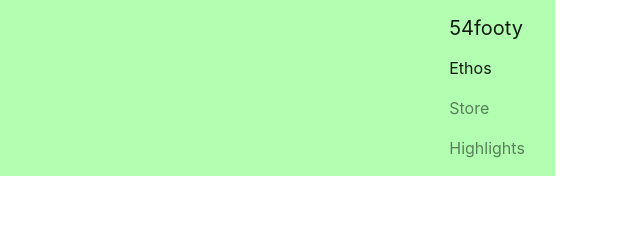
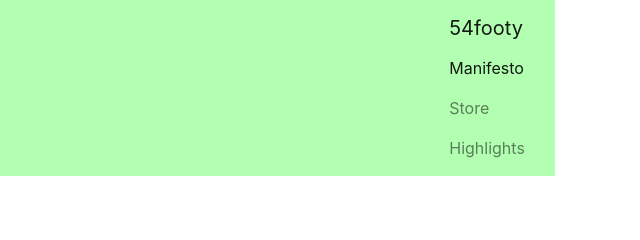
Before and after one commit to 54footy/54footy.github.io, a plain HTML site: page index.html in a window 1280 px wide. Both pictures are taken after a click on the button "Toggle navigation". Shown: the top 240 px of the page, 640-1280 px from the left. Drawn offline with nearby package versions, Linux system fonts and the light colour scheme.

Commit message:
fix headers

```diff
--- a/index.html
+++ b/index.html
@@ -18,10 +18,10 @@
   </a>
   <ul class="nav navbar-nav">
     <li class="nav-item active">
-      <a class="nav-link current" href="https://54footy.com">Ethos <span class="sr-only">(current)</span></a>
+      <a class="nav-link current" href="https://54footy.com">Manifesto <span class="sr-only">(current)</span></a>
     </li>
     <li class="nav-item">
-      <a class="nav-link" href="http://shop.54footy.com/" target="_blank">Store <span class="sr-only">(which player are you)</span></a>
+      <a class="nav-link" href="http://shop.54footy.com/" target="_blank">Store<span class="sr-only">(which player are you)</span></a>
     </li>
      <li class="nav-item">
       <a class="nav-link" href="http://highlights.54footy.com" target="_blank">Highlights <span class="sr-only">(which player are you)</span></a>
```
